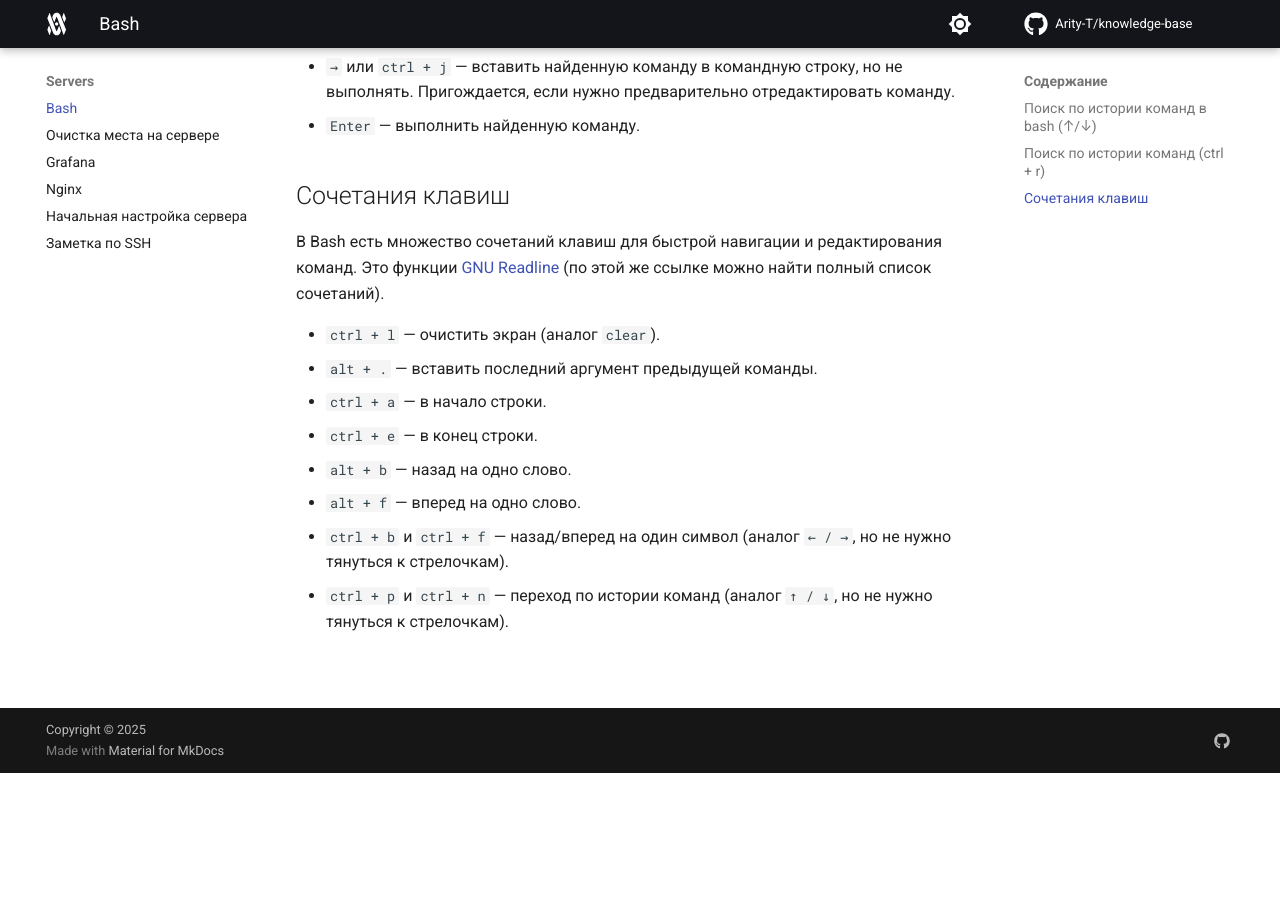
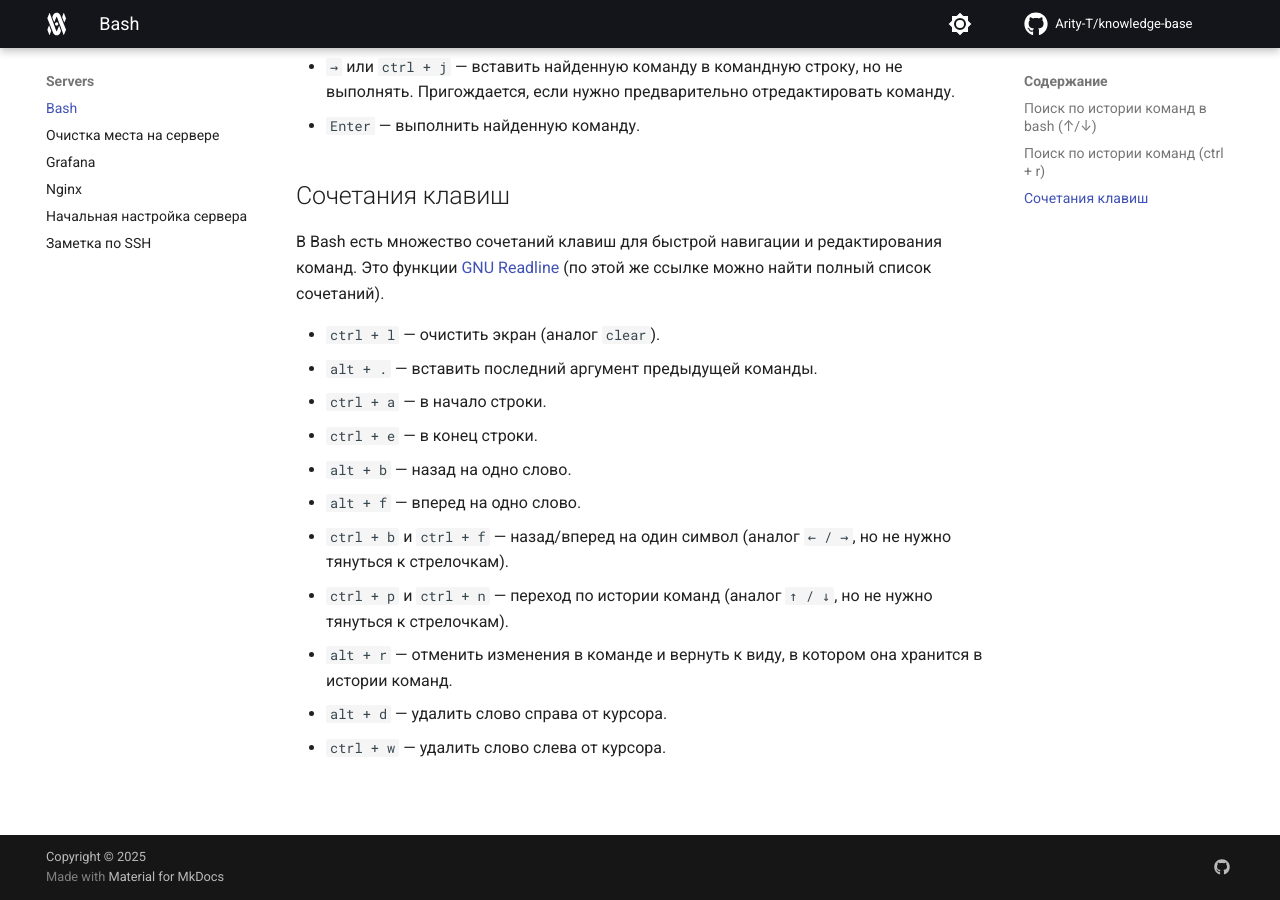
Before and after one commit to Arity-T/knowledge-base, an MkDocs documentation site: the page built from docs/servers/bash.md, in a window 1280 px wide and 900 px high, scrolled down 670 px. Built offline with MkDocs 1.6.1 and Material for MkDocs 9.7.7, drawn with Linux system fonts in a browser that asks for light colours; comment, search, counter and statistics services are not loaded; before the commit the page ends 1443 px from its top, so only the background shows below that.

Commit message:
alt+r в bash

```diff
--- a/docs/servers/bash.md
+++ b/docs/servers/bash.md
@@ -46,3 +46,6 @@ bind -f ~/.inputrc
 - `alt + f` — вперед на одно слово.
 - `ctrl + b` и `ctrl + f` — назад/вперед на один символ (аналог `← / →`, но не нужно тянуться к стрелочкам).
 - `ctrl + p` и `ctrl + n` — переход по истории команд (аналог `↑ / ↓`, но не нужно тянуться к стрелочкам).
+- `alt + r` — отменить изменения в команде и вернуть к виду, в котором она хранится в истории команд.
+- `alt + d` — удалить слово справа от курсора.
+- `ctrl + w` — удалить слово слева от курсора.
```
